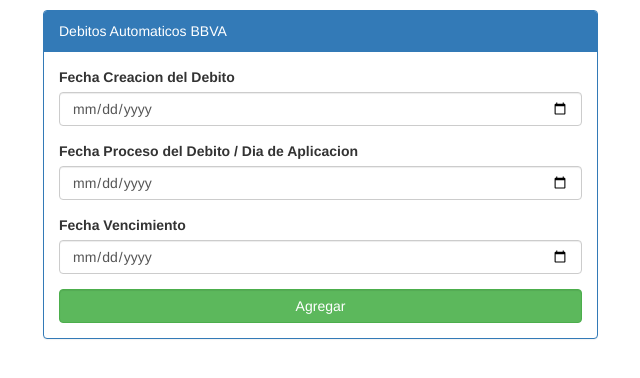
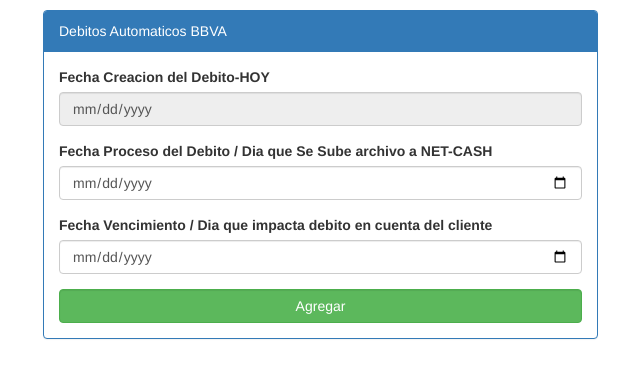
Before and after one commit to ntizzano101/damaso, a PHP site: template application/views/debito_automatico/nuevo.php in a window 1280 px wide. Shown: the top 378 px of the page, without its empty margins (27-667 px from the left). Run offline with PHP 8.4, Linux system fonts and the light colour scheme; the template is opened without the code that fills it, so the values that code supplies are empty.

Commit message:
Fechas-deb

```diff
--- a/application/views/debito_automatico/nuevo.php
+++ b/application/views/debito_automatico/nuevo.php
@@ -11,15 +11,15 @@
 			<?php } ?>
 			<form action="<?=base_url()?>debito_automatico/ver" method="POST">
 					<div class="form-group">
-						<label for="nombre">Fecha Creacion del Debito</label>
-						<input type="date" name="fecha_archivo" value="<?=$fecha_archivo?>" class="form-control">
+						<label for="nombre">Fecha Creacion del Debito-HOY</label>
+						<input type="date" name="fecha_archivo" value="<?=$fecha_archivo?>" class="form-control" readonly="readonly">
 					</div>
 					<div class="form-group">
-						<label for="nombre">Fecha Proceso del Debito / Dia de Aplicacion</label>
+						<label for="nombre">Fecha Proceso del Debito / Dia que Se Sube archivo a NET-CASH</label>
 						<input type="date" name="fecha_proceso" value="<?=$fecha_proceso;?>" class="form-control">
 					</div>
 					<div class="form-group">
-						<label for="nombre">Fecha Vencimiento </label>
+						<label for="nombre">Fecha Vencimiento / Dia que impacta debito en cuenta del cliente</label>
 						<input type="date" name="fecha_vence" value="<?=$fecha_vence;?>" class="form-control">
 					</div>
 						<?php # echo form_error('nombre'); ?>
```
